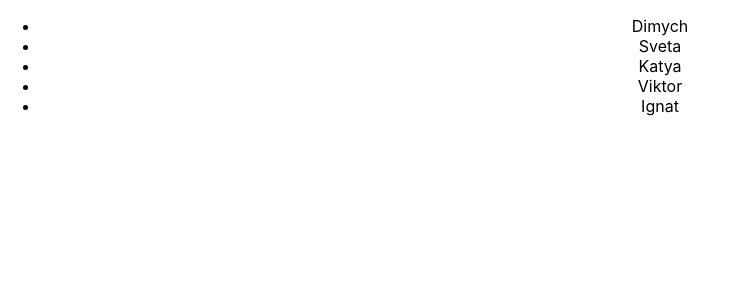
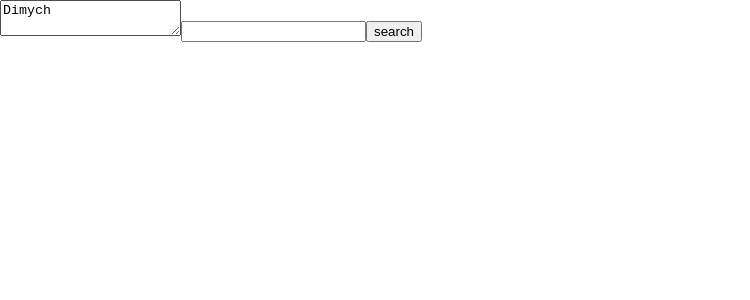
Before and after one commit to Borisov-Ilya/native-js-ts, a React (Create React App) app: page / in a window 1280 px wide. Shown: the top 300 px of the page, without its empty margins (0-750 px from the left). Built offline with nearby package versions, Linux system fonts and the light colour scheme.

Commit message:
06 callback-onClick-onChange-onBlur

```diff
--- a/src/05-map/05_02.ts
+++ b/src/05-map/05_02.ts
@@ -11,5 +11,9 @@ export const getStreetsTitlesOfHouses =
     }
 
 export function createMessages(houses: Array<HouseType>) {
-    return houses.map(h => `Hello guys from ${h.address.street.title}`)
+    let callbackfn = (h: HouseType) => {
+        return `Hello guys from ${h.address.street.title}`
+    }
+
+    return houses.map(callbackfn)
 }
--- /dev/null
+++ b/src/06-callback-onClick-onChange-onBlur/06-callbacks.tsx
@@ -0,0 +1,25 @@
+import React, {ChangeEvent, MouseEvent} from 'react'
+
+export const User = () => {
+
+    const search = (event: MouseEvent<HTMLButtonElement>) => {
+
+    }
+    const onNameChanged = () => {
+        console.log('name changed')
+    }
+    const onAgeChanged = (event: ChangeEvent<HTMLInputElement>) => {
+        console.log('age changed' + event.currentTarget.value)
+    }
+    const focusLostHandler = () => {
+
+    }
+
+    return (
+        <div>
+            <textarea onChange={onNameChanged} onBlur={focusLostHandler}>Dimych</textarea>
+            <input onChange={onAgeChanged}/>
+            <button name='delete' onClick={search}>search</button>
+        </div>
+    )
+}
--- a/src/index.tsx
+++ b/src/index.tsx
@@ -4,14 +4,11 @@ import './index.css';
 import App from './App';
 import reportWebVitals from './reportWebVitals';
 import {sum} from "./03-functions/03";
+import {User} from './06-callback-onClick-onChange-onBlur/06-callbacks'
 
 var a = sum
 
-ReactDOM.render(
-  <React.StrictMode>
-    <App />
-  </React.StrictMode>,
-  document.getElementById('root')
+ReactDOM.render(<User />, document.getElementById('root')
 );
 
 // If you want to start measuring performance in your app, pass a function
```
